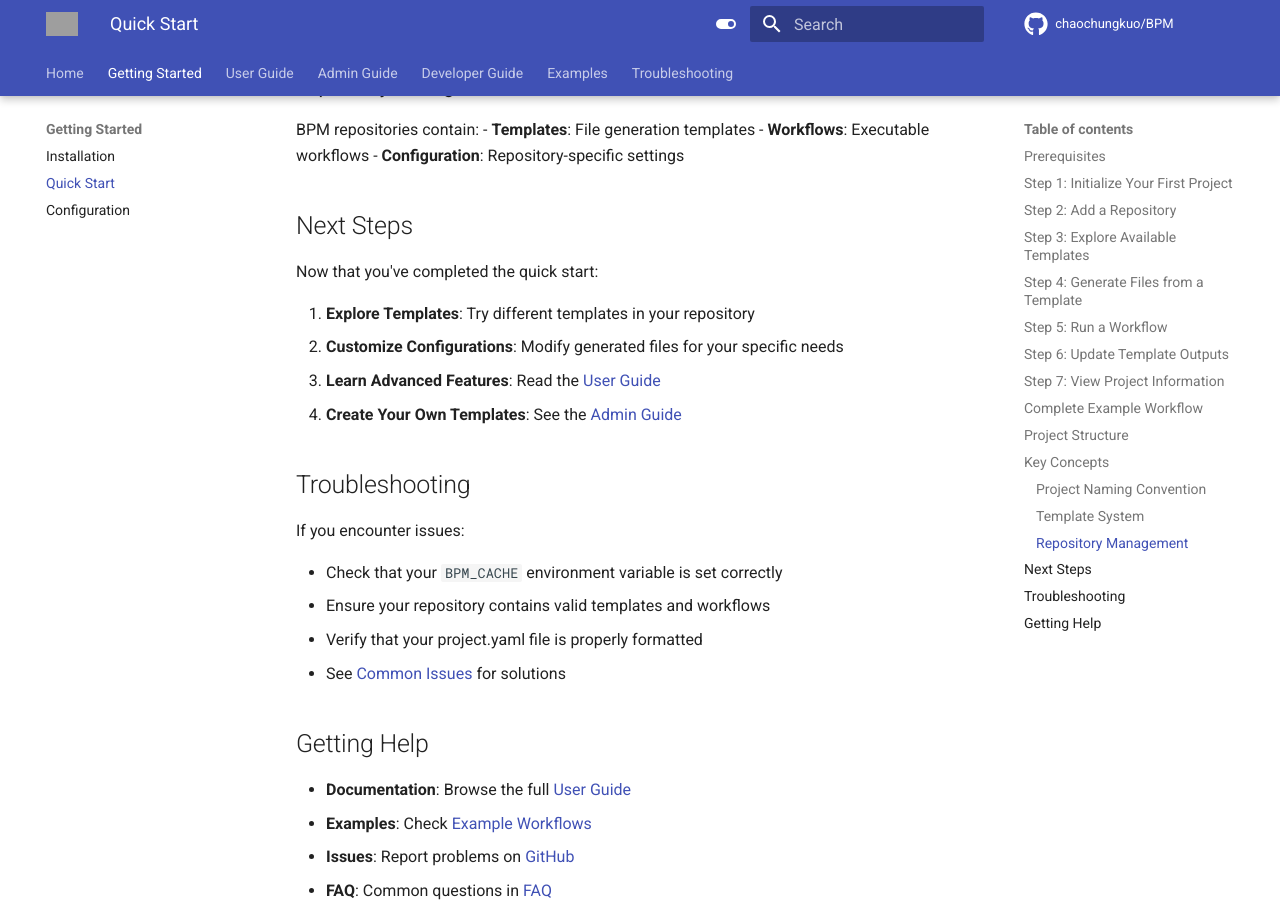
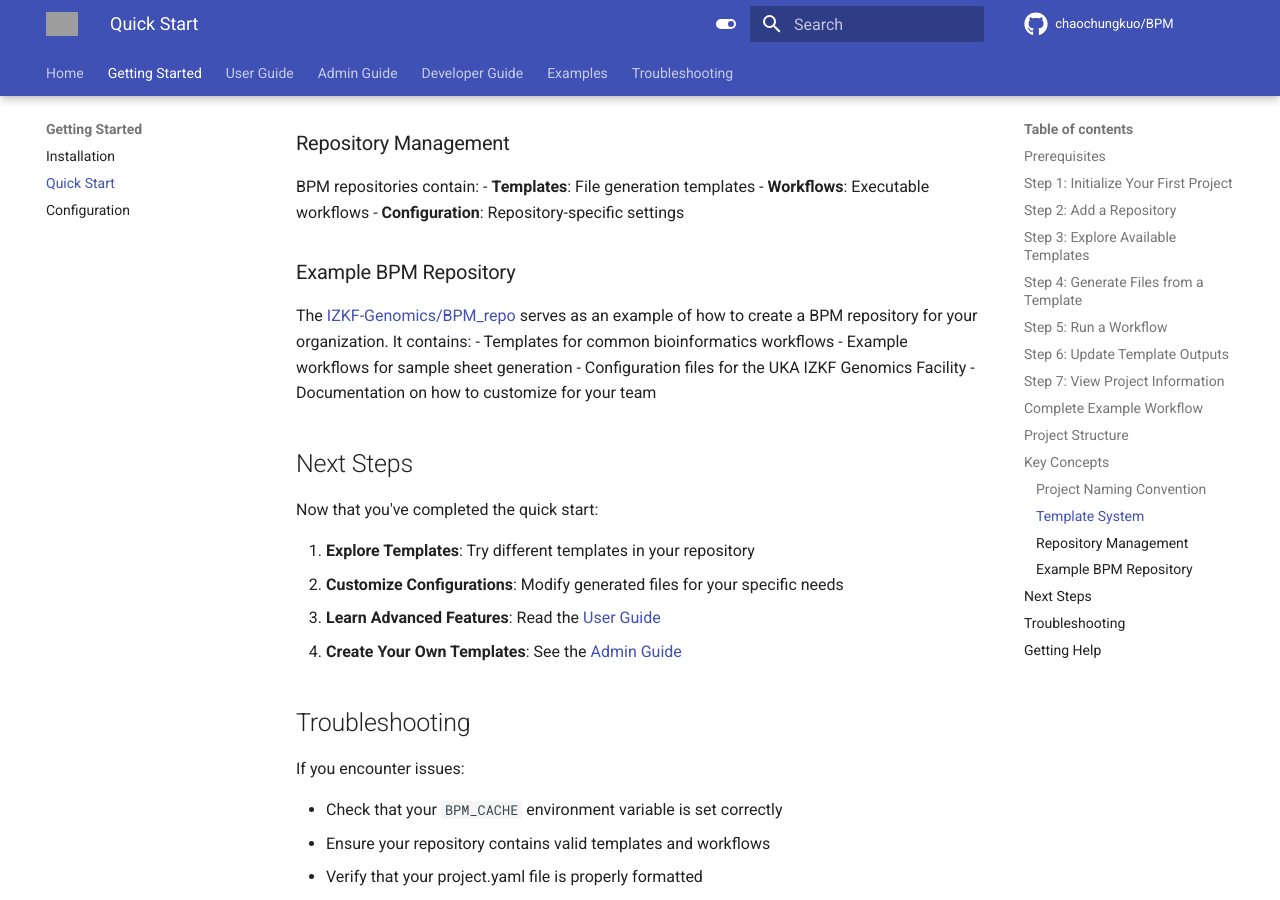
Before and after one commit to chaochungkuo/BPM, an MkDocs documentation site: the page built from doc/docs/getting-started/quick-start.md, in a window 1280 px wide and 900 px high, scrolled down 3681 px. Built offline with MkDocs 1.6.1 and Material for MkDocs 9.7.7, drawn with Linux system fonts in a browser that asks for light colours; comment, search, counter and statistics services are not loaded; the version menu is left out; some of the changed text lies outside the part shown; grey boxes are pictures that could not be loaded.

Commit message:
update docs

````diff
--- a/doc/docs/getting-started/quick-start.md
+++ b/doc/docs/getting-started/quick-start.md
@@ -7,7 +7,7 @@ This guide will walk you through creating your first bioinformatics project with
 Before starting, ensure you have:
 
 - [BPM installed](installation.md) and configured
-- A BPM repository with templates (we'll use the demo repository)
+- A BPM repository with templates (we'll use the example repository)
 
 ## Step 1: Initialize Your First Project
 
@@ -38,6 +38,9 @@ bpm repo add /path/to/your/bpm_repository
 
 # Or add from GitHub (if available)
 bpm repo add https://github.com/username/bpm-repo.git
+
+# Or use the example repository
+bpm repo add https://github.com/IZKF-Genomics/BPM_repo.git
 ```
 
 List available repositories:
@@ -177,6 +180,14 @@ BPM repositories contain:
 - **Workflows**: Executable workflows
 - **Configuration**: Repository-specific settings
 
+### Example BPM Repository
+
+The [IZKF-Genomics/BPM_repo](https://github.com/IZKF-Genomics/BPM_repo) serves as an example of how to create a BPM repository for your organization. It contains:
+- Templates for common bioinformatics workflows
+- Example workflows for sample sheet generation
+- Configuration files for the UKA IZKF Genomics Facility
+- Documentation on how to customize for your team
+
 ## Next Steps
 
 Now that you've completed the quick start:
````
Also changed, not shown: other parts of doc/docs/getting-started/quick-start.md (+1 -1 lines), README.md.
